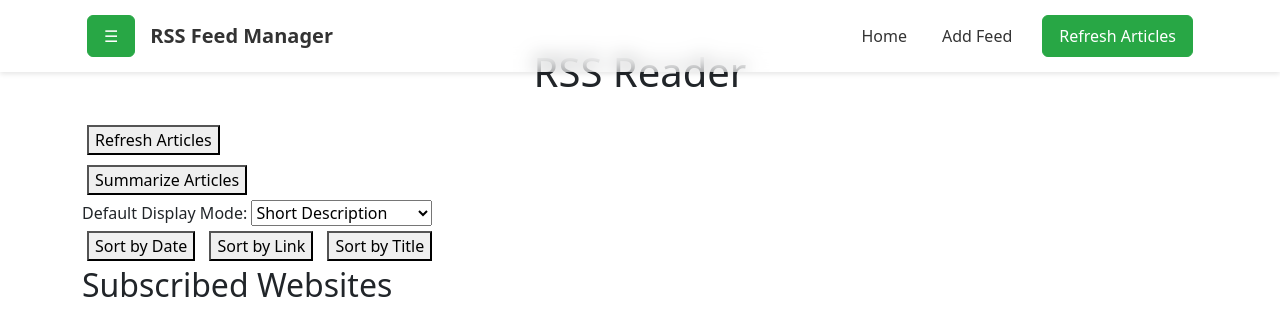
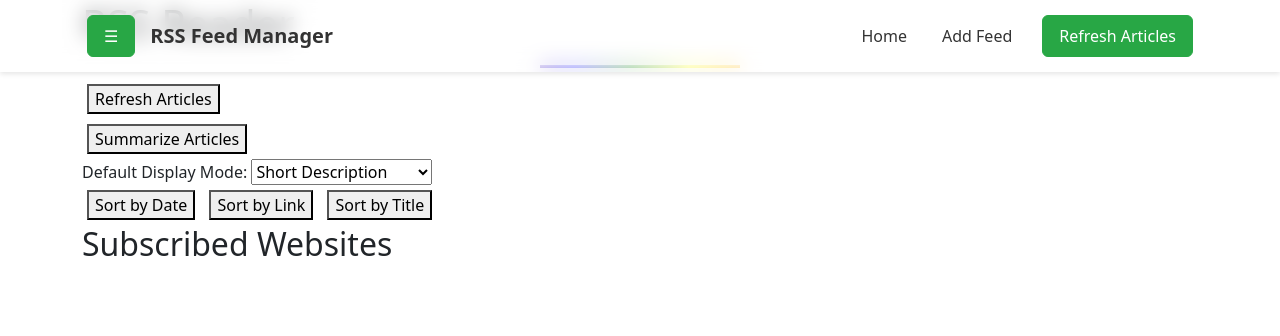
Before and after one commit to Quantlight/Fast-Feed, a Flask app: page / in a window 1280 px wide. Shown: the top 336 px of the page. Run offline with Flask 3, Linux system fonts and the light colour scheme; some libraries are stand-ins or nearby versions.

Commit message:
Add: Animation: Linear Rainbow

```diff
--- /dev/null
+++ b/App/static/linear-rainbow.css
@@ -0,0 +1,47 @@
+.animated-border {
+    position: relative;
+    padding-bottom: 20px; /* Adjust as needed */
+    width: 200px; /* Adjust as needed */
+    border-bottom: 3px solid transparent;
+    animation: rainbowBorder 3s linear infinite;
+    margin: 0 auto; /* Center horizontally */
+}
+
+@keyframes rainbowBorder {
+    0% {
+        background-position: 0 0;
+    }
+    100% {
+        background-position: 200% 0;
+    }
+}
+
+.animated-border::after {
+    content: "";
+    position: absolute;
+    bottom: 0;
+    left: 0;
+    right: 0;
+    height: 3px;
+    background-image: linear-gradient(to right,
+        violet,
+        indigo,
+        blue,
+        green,
+        yellow,
+        orange,
+        red,
+        violet
+    );
+    background-size: 200% 100%;
+    animation: rainbowColors 3s linear infinite;
+}
+
+@keyframes rainbowColors {
+    0% {
+        background-position: 0 0;
+    }
+    100% {
+        background-position: 200% 0;
+    }
+}
--- a/App/templates/rss.html
+++ b/App/templates/rss.html
@@ -13,8 +13,7 @@
     <link rel="stylesheet" href="{{ url_for('static', filename='horizontal-list.css') }}">
     <link rel="stylesheet" href="{{ url_for('static', filename='sidebar.css') }}">
     <link rel="stylesheet" href="{{ url_for('static', filename='navbar.css') }}">
-
-
+    <link rel="stylesheet" href="{{ url_for('static', filename='linear-rainbow.css') }}">
 
 </head>
 <body>
@@ -41,7 +40,7 @@
     </nav>
 
 <div class="container">
-    <h1 class="text-center mt-5 mb-4">RSS Reader</h1>
+    <h1> RSS Reader<div class="animated-border"></div></h1>
     <form action="/refresh" method="get">
         <button type="submit">Refresh Articles</button>
     </form>
```
